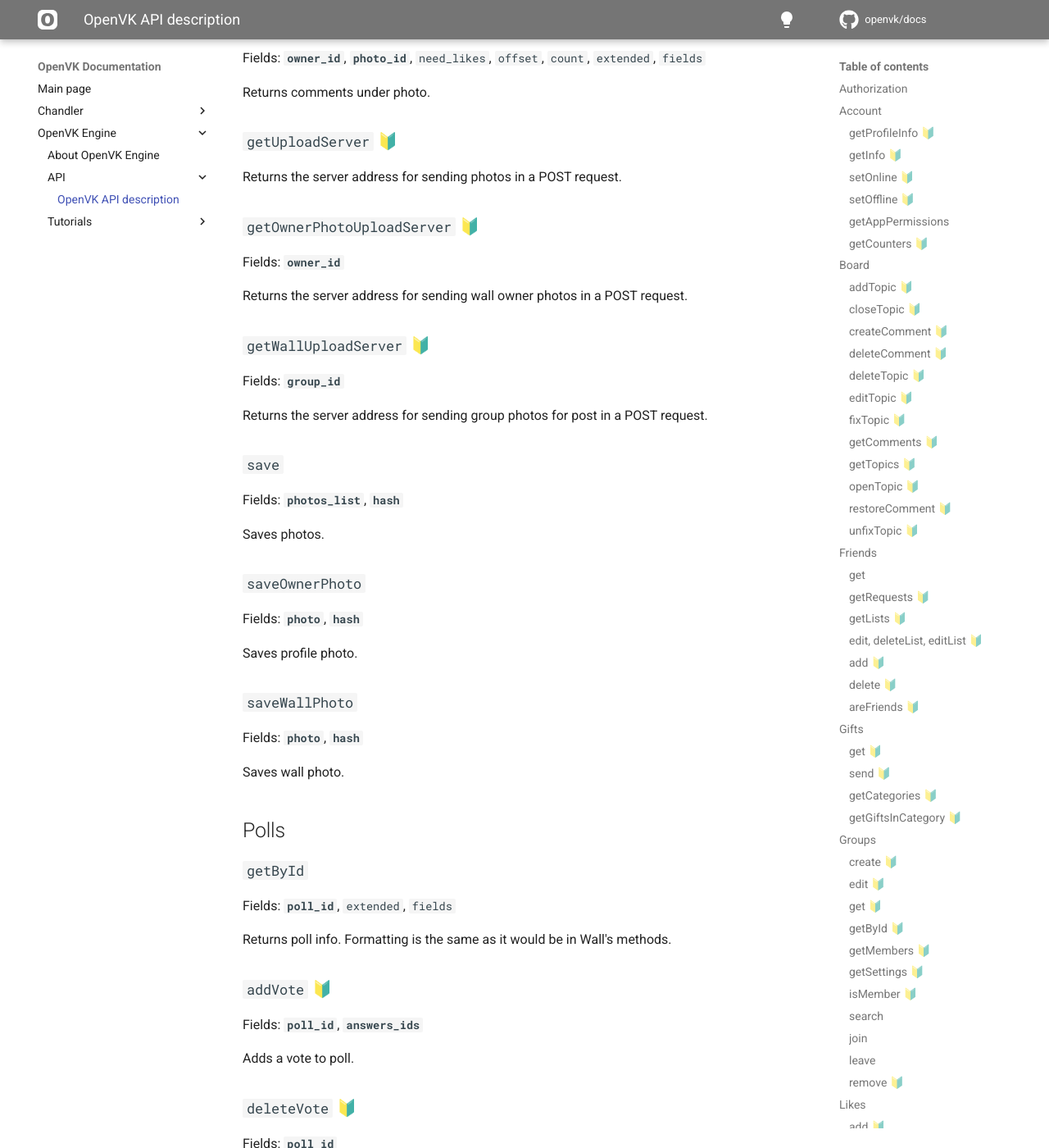
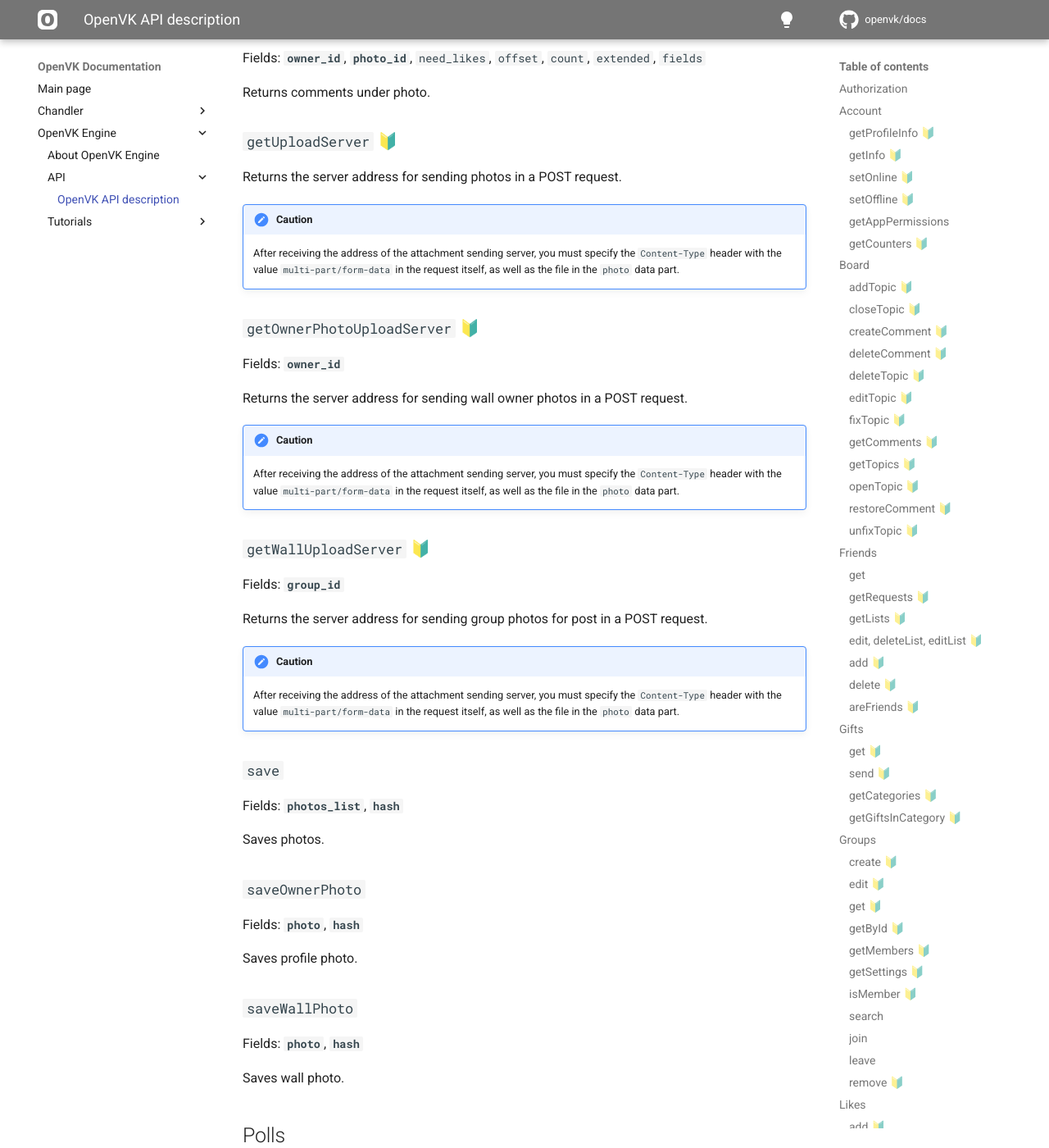
Before and after one commit to OpenVK/docs, an MkDocs documentation site: the page built from docs/openvk_engine/api/description.md, in a window 1280 px wide and 1400 px high, scrolled down 13974 px. Shown: the whole window at 82% size. Built offline with MkDocs 1.6.1 and Material for MkDocs 9.7.7, drawn with Linux system fonts in a browser that asks for light colours; comment, search, counter and statistics services are not loaded.

Commit message:
Add caution in Photos.get*Server methods

```diff
--- a/docs/openvk_engine/api/description.md
+++ b/docs/openvk_engine/api/description.md
@@ -575,17 +575,26 @@
 
 Returns the server address for sending photos in a POST request.
 
+!!! caution
+    After receiving the address of the attachment sending server, you must specify the `Content-Type` header with the value `multi-part/form-data` in the request itself, as well as the file in the `photo` data part.
+
 ### `getOwnerPhotoUploadServer` 🔰
 
 Fields: **`owner_id`**
 
 Returns the server address for sending wall owner photos in a POST request.
 
+!!! caution
+    After receiving the address of the attachment sending server, you must specify the `Content-Type` header with the value `multi-part/form-data` in the request itself, as well as the file in the `photo` data part.
+
 ### `getWallUploadServer` 🔰
 
 Fields: **`group_id`**
 
 Returns the server address for sending group photos for post in a POST request.
+
+!!! caution
+    After receiving the address of the attachment sending server, you must specify the `Content-Type` header with the value `multi-part/form-data` in the request itself, as well as the file in the `photo` data part.
 
 ### `save`
 
```
